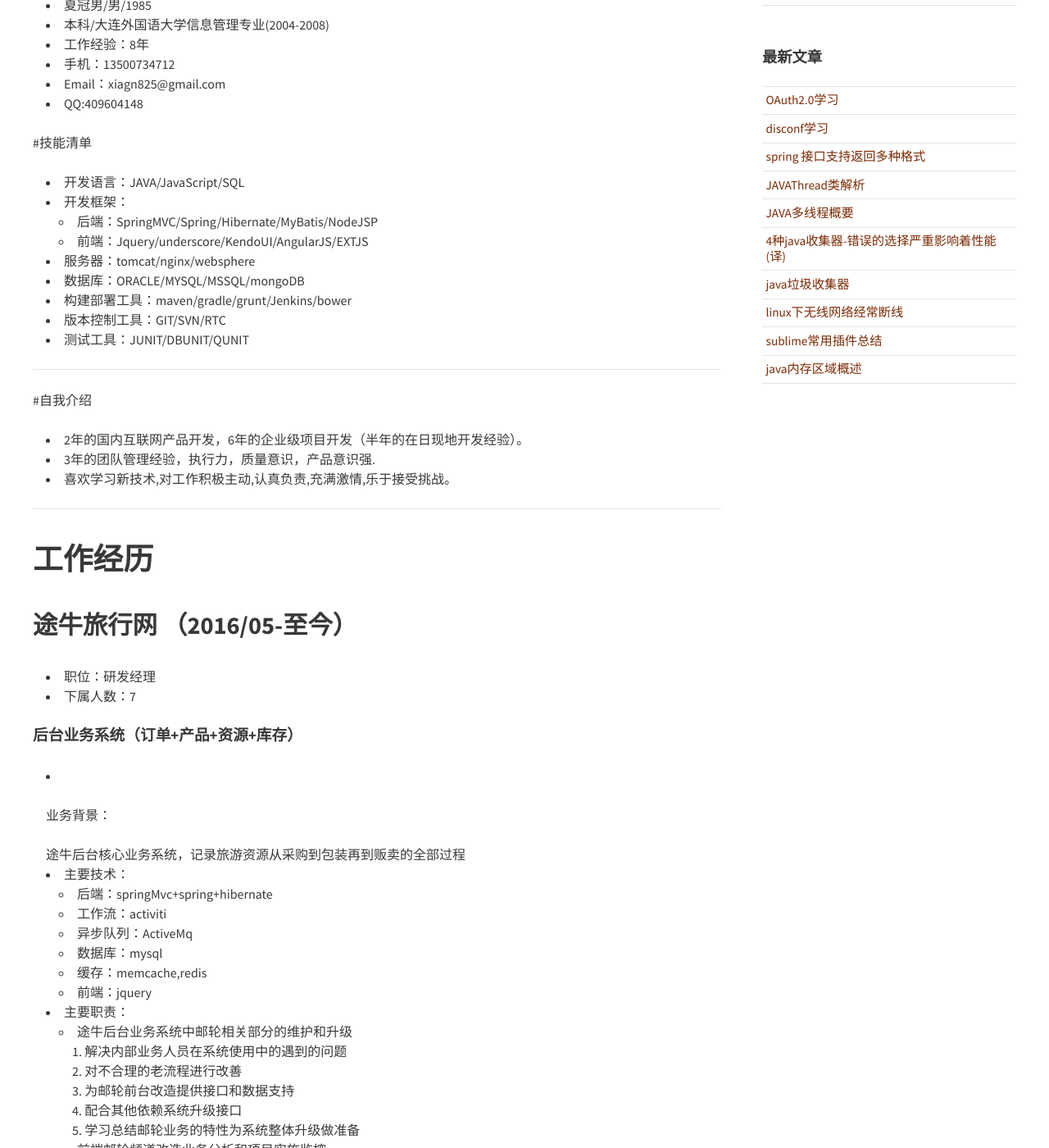
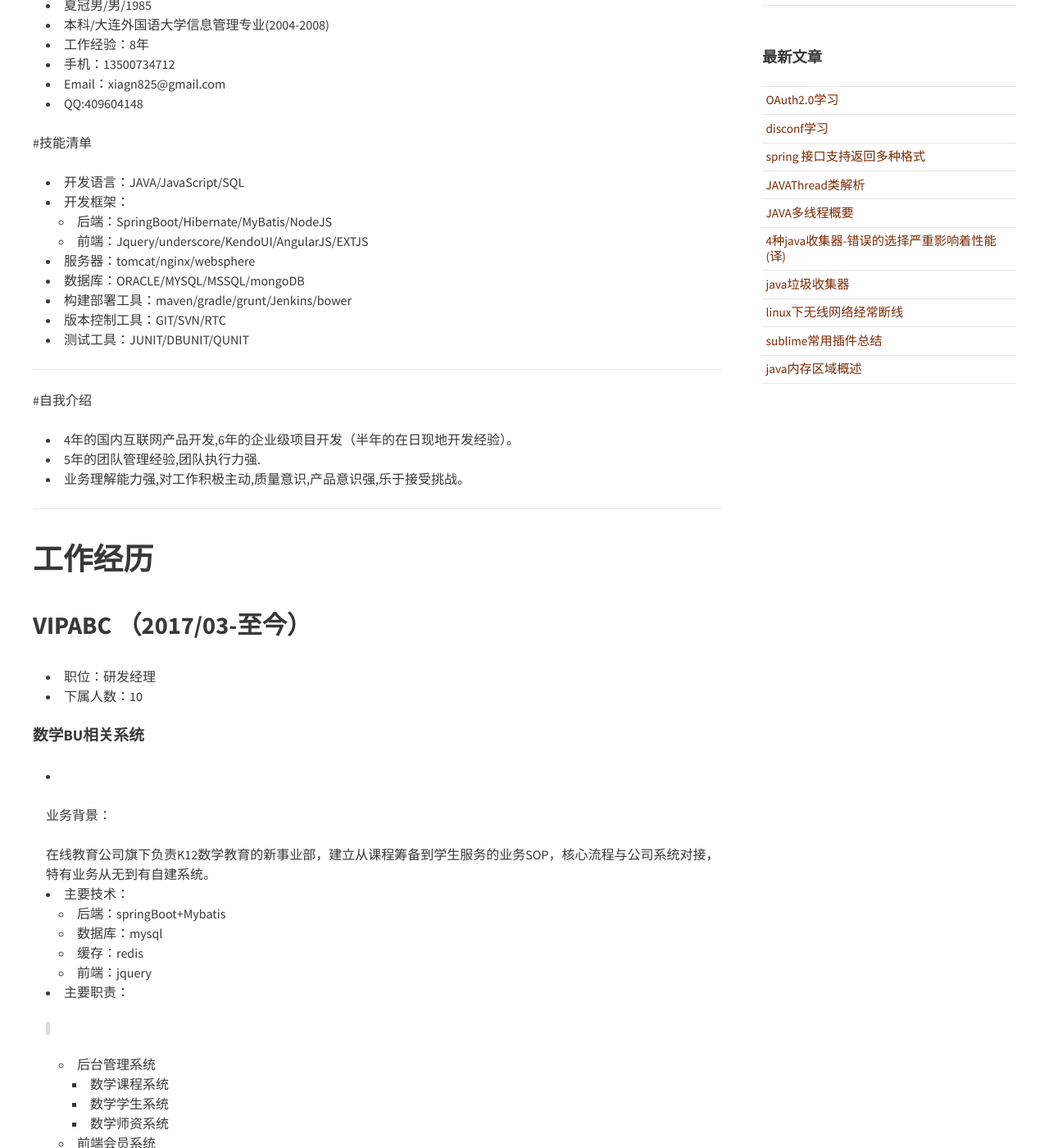
Before and after one commit to xiagn825/xiagn825.github.io, a Jekyll site: the page built from _pages/about.md, in a window 1280 px wide and 1400 px high, scrolled down 451 px. Shown: the whole window at 82% size. Built offline with Jekyll 4.4.1, drawn with Linux system fonts in a browser that asks for light colours; nearby versions of some CDN libraries; our own code applies the rules of GitHub Pages for plain Markdown files; comment, search, counter and statistics services are not loaded; some of the changed text lies outside the part shown.

Commit message:
jekyll 版本更新

```diff
--- a/Gemfile
+++ b/Gemfile
@@ -1,2 +1,5 @@
 source 'https://rubygems.org'
 gem 'github-pages'
+group :jekyll_plugins do
+   gem "jekyll-paginate"
+end
--- a/_config.yml
+++ b/_config.yml
@@ -77,8 +77,9 @@ ogp:
 #
 # Gems.
 #
-gems:
+plugins:
   - jemoji
+  - jekyll-paginate
 
 #
 # Styles: see "_sass/base/_variables.scss"
--- a/_layouts/default.html
+++ b/_layouts/default.html
@@ -77,7 +77,7 @@
                 </form>
             </div>
             <ul>
-                {% assign pages = (site.pages | sort: 'order') %}
+                {% assign pages = site.pages | sort: 'order' %}
                 {% for page in pages %}
                 {% if page.title and page.hide != true %}
                 <li><a class="page-link" href="{{ page.url | prepend: site.baseurl }}">{{ page.title }}</a></li>
@@ -92,7 +92,7 @@
             <div class="block sticky">
                 <h1>{{ site.str_recent_posts }}</h1>
                 <ul>
-                    {% assign posts = (site.posts | sort: 'date' | reverse) %}
+                    {% assign posts = site.posts | sort: 'date' | reverse %}
                     {% for post in posts limit:site.recent_posts_num %}
                     <li><a href="{{ post.url | prepend: site.baseurl }}">{{ post.title }}</a></li>
                     {% endfor %}
--- a/_pages/about.md
+++ b/_pages/about.md
@@ -13,7 +13,7 @@
 
 * 开发语言：JAVA/JavaScript/SQL
 * 开发框架：
-	* 后端：SpringMVC/Spring/Hibernate/MyBatis/NodeJSP
+	* 后端：SpringBoot/Hibernate/MyBatis/NodeJS
 	* 前端：Jquery/underscore/KendoUI/AngularJS/EXTJS
 * 服务器：tomcat/nginx/websphere
 * 数据库：ORACLE/MYSQL/MSSQL/mongoDB
@@ -25,15 +25,46 @@
 
 #自我介绍
 
-* 2年的国内互联网产品开发，6年的企业级项目开发（半年的在日现地开发经验）。
-* 3年的团队管理经验，执行力，质量意识，产品意识强.
-* 喜欢学习新技术,对工作积极主动,认真负责,充满激情,乐于接受挑战。
+* 4年的国内互联网产品开发,6年的企业级项目开发（半年的在日现地开发经验）。
+* 5年的团队管理经验,团队执行力强.
+* 业务理解能力强,对工作积极主动,质量意识,产品意识强,乐于接受挑战。
 
 ***
 
 # 工作经历
 
-## 途牛旅行网 （2016/05-至今）
+## VIPABC （2017/03-至今）
+
+* 职位：研发经理
+* 下属人数：10
+
+### 数学BU相关系统
+
+* 业务背景：
+
+	在线教育公司旗下负责K12数学教育的新事业部，建立从课程筹备到学生服务的业务SOP，核心流程与公司系统对接，特有业务从无到有自建系统。
+
+* 主要技术：
+	* 后端：springBoot+Mybatis
+	* 数据库：mysql
+	* 缓存：redis
+	* 前端：jquery
+
+* 主要职责：
+>
+
+	* 后台管理系统
+		- 数学课程系统
+		- 数学学生系统
+		- 数学师资系统
+	* 前端会员系统
+		- 官网
+		- 会员中心
+		- 微信服务号
+
+***
+
+## 途牛旅行网 （2016/05-2017/03）
 
 * 职位：研发经理
 * 下属人数：7
@@ -93,7 +124,6 @@
 ### 美丽微店
 
 * 业务背景：
-
 	为了进一步为平台达人供货并为小商家清理库存，让人人都可以无成本做生意，平台开发了美丽微店APP。
 
 * 主要技术：
```
Also changed, not shown: _posts/2018-07-22-blog.md (+7 -1 lines), Gemfile.lock, assets/img/OAuth模式选择方法.png (added).
